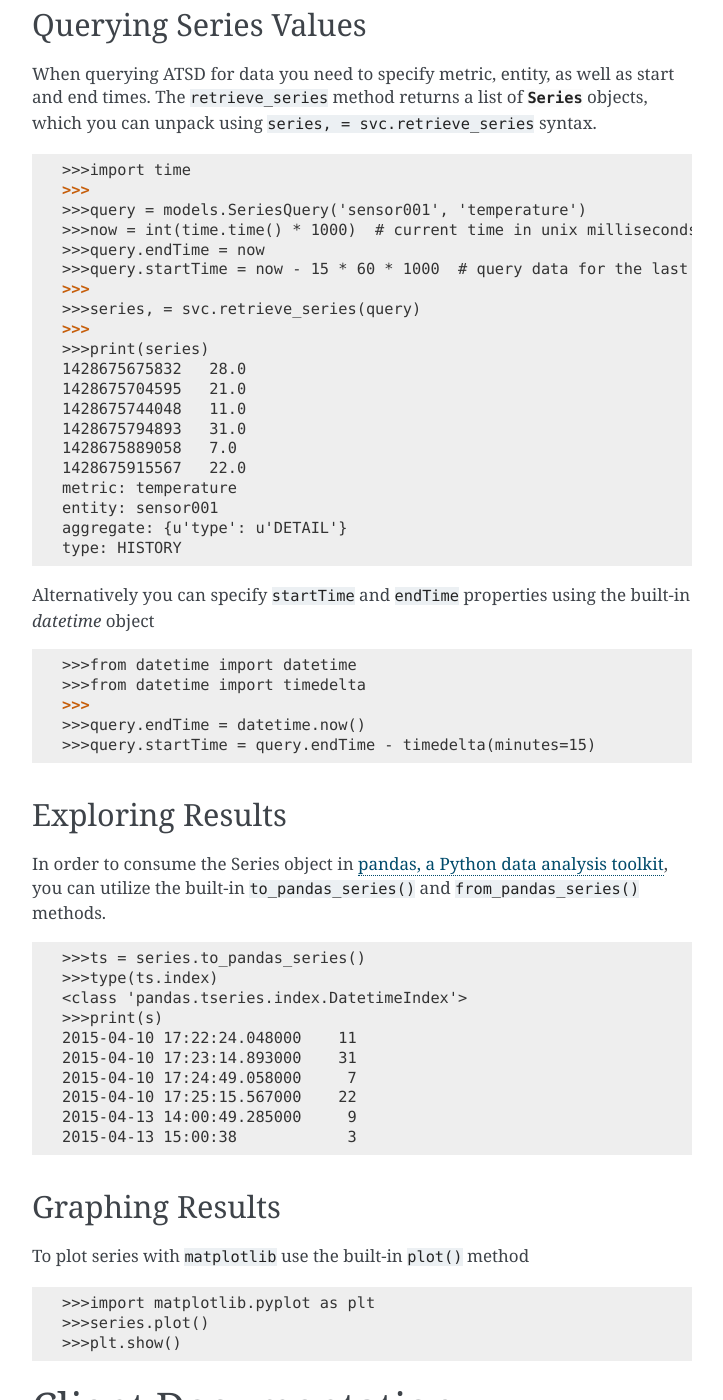
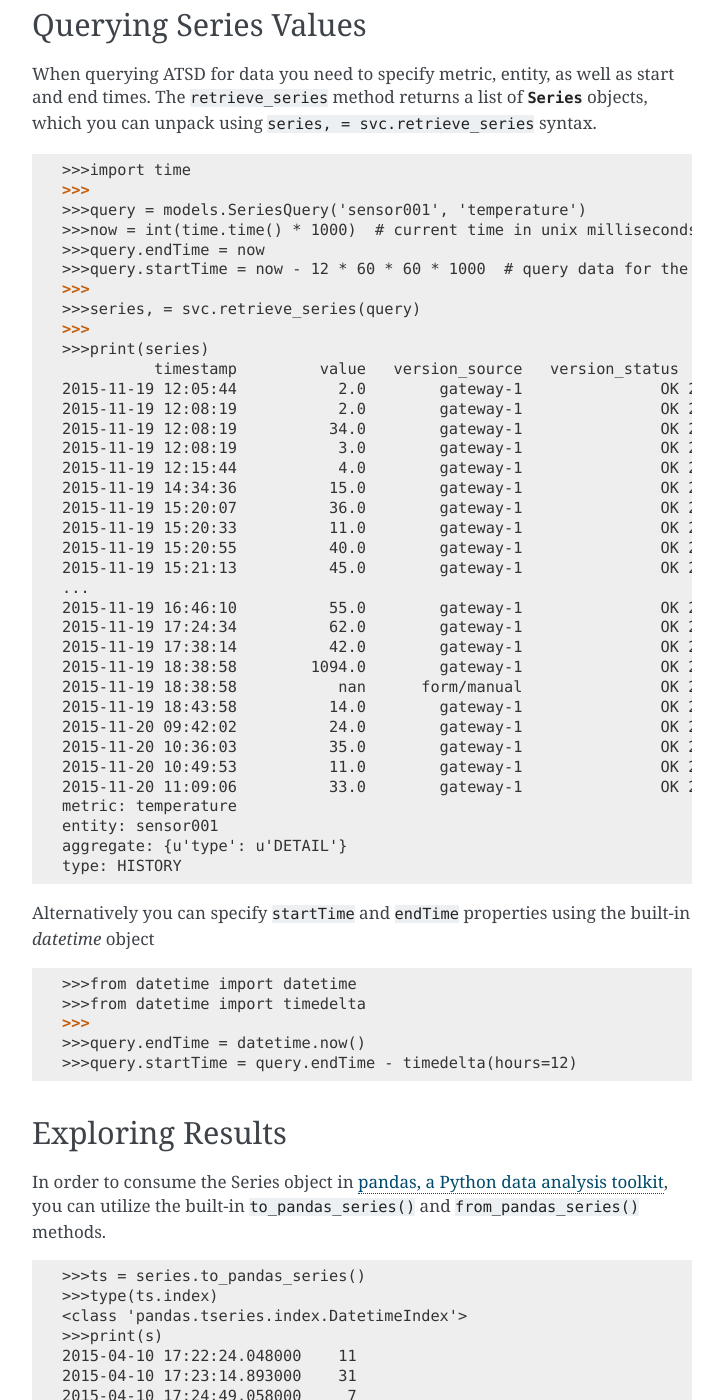
Before and after one commit to raipc/atsd-api-python, a Sphinx documentation site: the page built from docs/source/index.rst, in a window 1280 px wide and 1400 px high, scrolled down 825 px. Shown: the whole window, without its empty margins (388-1111 px from the left). Built offline with Sphinx 7.4.7, drawn with Linux system fonts in a browser that asks for light colours.

Commit message:
fix series timestamp str
git-svn-id: https://localhost/svn/axibase/AxibaseAPI/atsd-api-python/trunk@11267 c89e5cec-f22d-a84c-b7a1-b0d050e0f212

```diff
--- a/docs/source/index.rst
+++ b/docs/source/index.rst
@@ -58,17 +58,33 @@ objects, which you can unpack using ``series, = svc.retrieve_series`` syntax.
     >>>query = models.SeriesQuery('sensor001', 'temperature')
     >>>now = int(time.time() * 1000)  # current time in unix milliseconds
     >>>query.endTime = now
-    >>>query.startTime = now - 15 * 60 * 1000  # query data for the last 15 minutes
+    >>>query.startTime = now - 12 * 60 * 60 * 1000  # query data for the last 12 hours
     >>>
     >>>series, = svc.retrieve_series(query)
     >>>
     >>>print(series)
-    1428675675832   28.0
-    1428675704595   21.0
-    1428675744048   11.0
-    1428675794893   31.0
-    1428675889058   7.0
-    1428675915567   22.0
+              timestamp         value   version_source   version_status        version_time
+    2015-11-19 12:05:44           2.0        gateway-1               OK 2015-11-19 12:14:32
+    2015-11-19 12:08:19           2.0        gateway-1               OK 2015-11-19 12:09:59
+    2015-11-19 12:08:19          34.0        gateway-1               OK 2015-11-19 12:10:27
+    2015-11-19 12:08:19           3.0        gateway-1               OK 2015-11-19 12:12:58
+    2015-11-19 12:15:44           4.0        gateway-1               OK 2015-11-19 12:15:56
+    2015-11-19 14:34:36          15.0        gateway-1               OK 2015-11-19 14:35:54
+    2015-11-19 15:20:07          36.0        gateway-1               OK 2015-11-19 15:20:06
+    2015-11-19 15:20:33          11.0        gateway-1               OK 2015-11-19 15:20:32
+    2015-11-19 15:20:55          40.0        gateway-1               OK 2015-11-19 15:20:53
+    2015-11-19 15:21:13          45.0        gateway-1               OK 2015-11-19 15:21:12
+    ...
+    2015-11-19 16:46:10          55.0        gateway-1               OK 2015-11-19 16:46:11
+    2015-11-19 17:24:34          62.0        gateway-1               OK 2015-11-19 17:24:35
+    2015-11-19 17:38:14          42.0        gateway-1               OK 2015-11-19 17:38:15
+    2015-11-19 18:38:58        1094.0        gateway-1               OK 2015-11-19 18:38:59
+    2015-11-19 18:38:58           nan      form/manual               OK 2015-11-20 18:39:43
+    2015-11-19 18:43:58          14.0        gateway-1               OK 2015-11-19 18:43:59
+    2015-11-20 09:42:02          24.0        gateway-1               OK 2015-11-20 09:42:03
+    2015-11-20 10:36:03          35.0        gateway-1               OK 2015-11-20 10:36:05
+    2015-11-20 10:49:53          11.0        gateway-1               OK 2015-11-20 10:49:54
+    2015-11-20 11:09:06          33.0        gateway-1               OK 2015-11-20 11:09:39
     metric: temperature
     entity: sensor001
     aggregate: {u'type': u'DETAIL'}
@@ -82,7 +98,7 @@ Alternatively you can specify ``startTime`` and ``endTime`` properties using the
     >>>from datetime import timedelta
     >>>
     >>>query.endTime = datetime.now()
-    >>>query.startTime = query.endTime - timedelta(minutes=15)
+    >>>query.startTime = query.endTime - timedelta(hours=12)
 
 Exploring Results
 -----------------
```
Also changed, not shown: README.md (+24 -8 lines).
